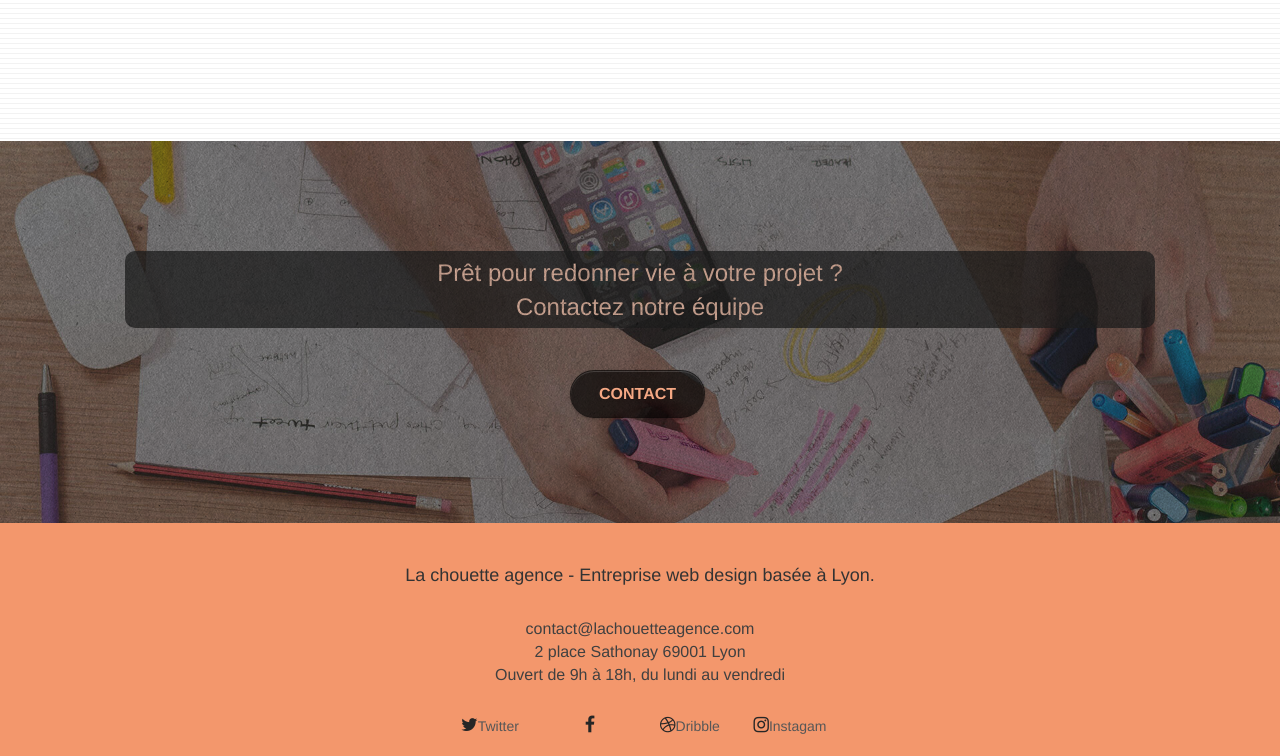
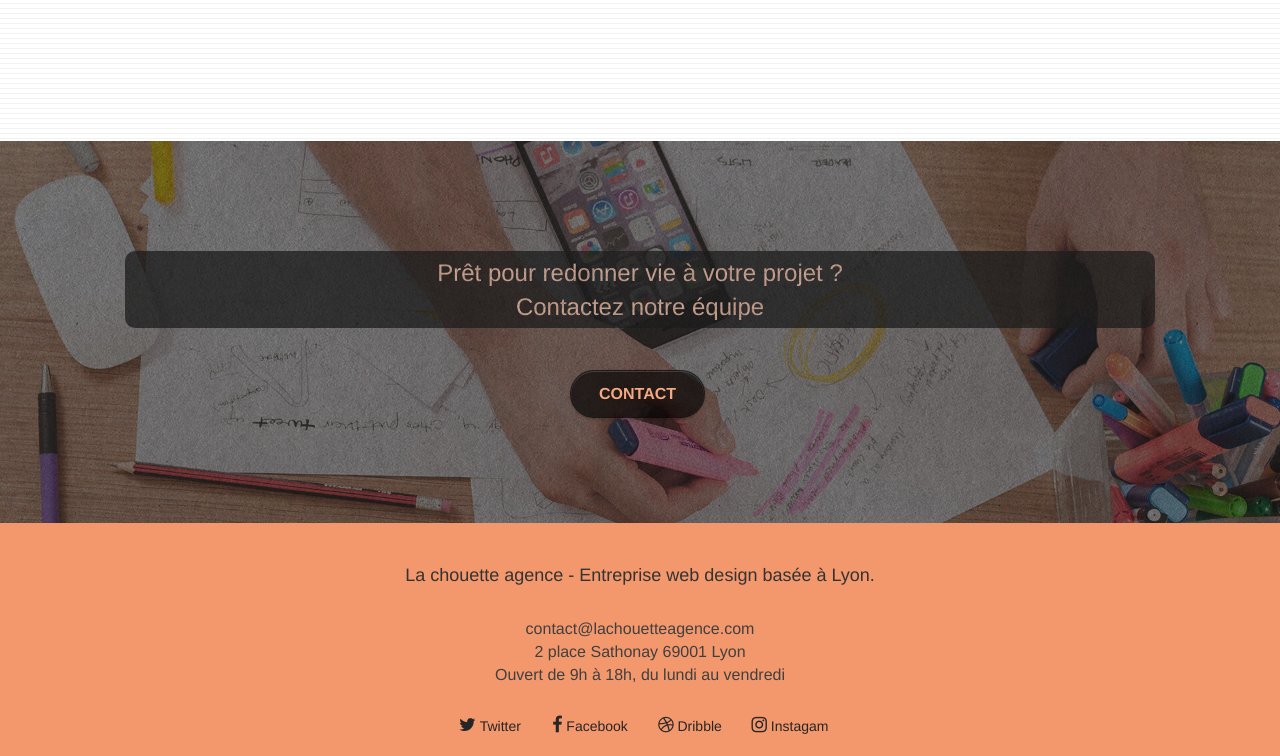
Before and after one commit to danielOuattara/danielOuattara.github.io, a plain HTML site: page index.html in a window 1280 px wide. Shown: the part 3168-3924 px from the top of the page. Drawn offline with Linux system fonts and the light colour scheme.

Commit message:
correction

```diff
--- a/index.html
+++ b/index.html
@@ -239,22 +239,22 @@
 				<div class="row row-no-gutters social">
 					<div class="col-sm-3">
 						<div class="text-center">
-							<a class="social" href="https://twitter.com/?lang=fr"><i class="fa fa-twitter icon-md"></i>Twitter</a>
+							<a class="social" href="https://twitter.com/?lang=fr"><i class="fa fa-twitter icon-md"></i>&nbsp;Twitter</a>
 						</div>
 					</div>
 					<div class="col-sm-3">
 						<div class="text-center">
-							<a class="social" href="https://fr-fr.facebook.com/"><i class="fa fa-facebook icon-md"></i><Facebook/a>
+							<a class="social" href="https://fr-fr.facebook.com/"><i class="fa fa-facebook icon-md"></i>&nbsp;Facebook<Facebook/a>
 						</div>
 					</div>
 					<div class="col-sm-3">
 						<div class="text-center">
-							<a class="social" href="https://dribbble.com/"><i class="fa fa-dribbble icon-md"></i>Dribble</a>
+							<a class="social" href="https://dribbble.com/"><i class="fa fa-dribbble icon-md"></i>&nbsp;Dribble</a>
 						</div>
 					</div>
 					<div class="col-sm-3">
 						<div class="text-center">
-							<a class="social" href="https://www.instagram.com/?hl=fr"><i class="fa fa-instagram icon-md"></i>Instagam</a>
+							<a class="social" href="https://www.instagram.com/?hl=fr"><i class="fa fa-instagram icon-md"></i>&nbsp;Instagam</a>
 						</div>
 					</div>
 				</div>
--- a/style_modified.scss
+++ b/style_modified.scss
@@ -178,6 +178,12 @@ blockquote  {
 
 /*--------------------------------------------------------------------------*/
 
+
+
+a.social {
+    color: hsl(0, 0%, 15%)!important;
+}
+
 .col-sm-3 .text-center .fa  {
 
     color: hsl(0, 0%, 15%)!important;
@@ -188,7 +194,7 @@ blockquote  {
         font-size: 22px!important;
     }
     &:focus {
-        // text-decoration: none!important;
+        text-decoration: none!important;
         color:$bg-primary-color;
         font-size: 22px!important;
         background-color: #000;
```
Also changed, not shown: style_modified.css.
